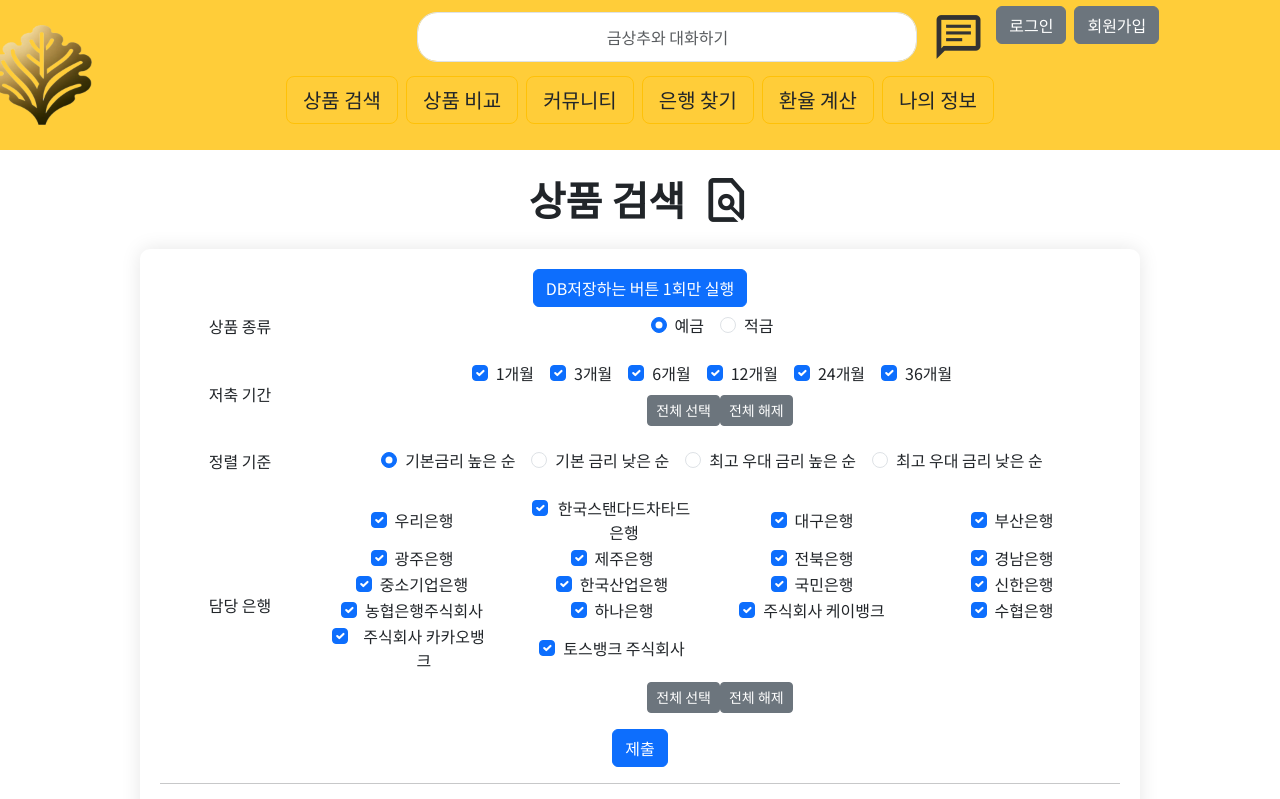
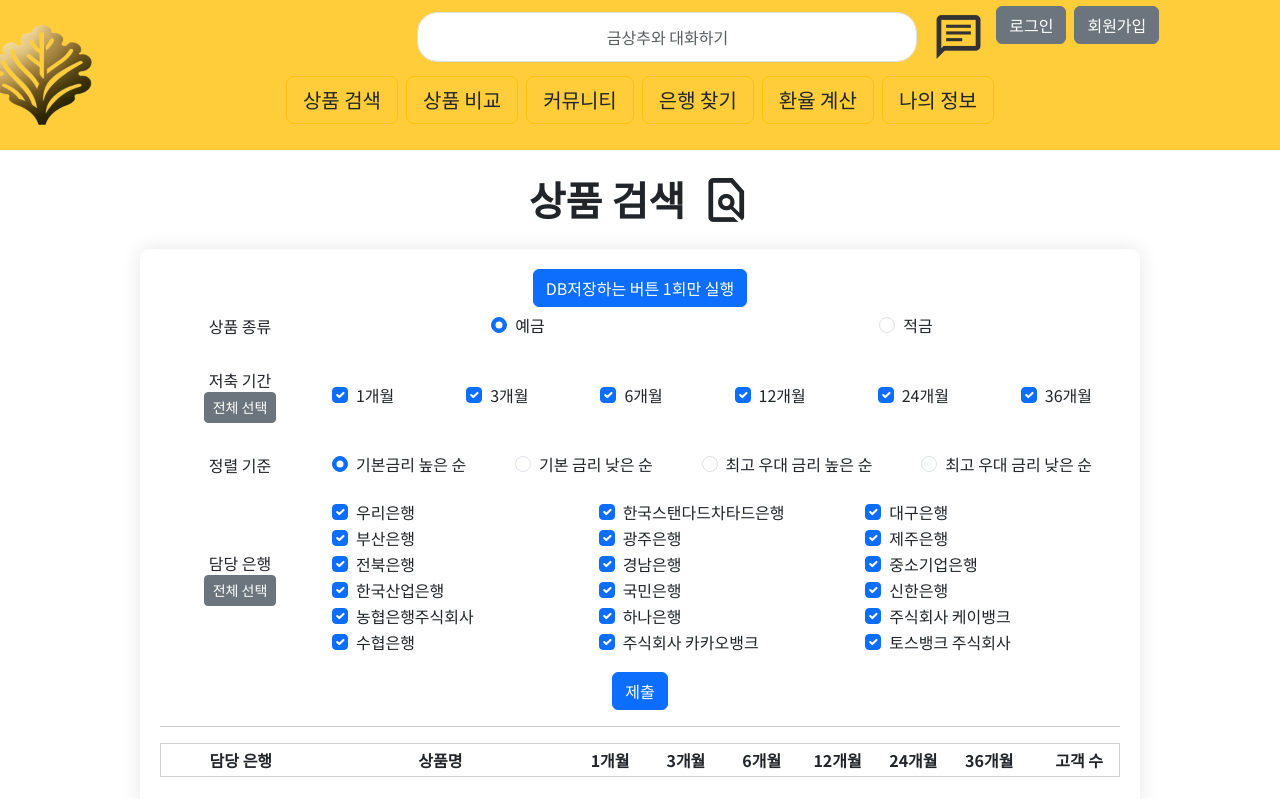
Before and after one commit to kimbok2/golden-lettuce, a Vue app in the folder front/: page /products in a window 1280 px wide. Shown: the top 799 px of the page. Built offline with nearby package versions, Linux system fonts and the light colour scheme.

Commit message:
가입/해지 시 confirm 창

```diff
--- a/front/src/views/ProductCompare/DepositCompareView.vue
+++ b/front/src/views/ProductCompare/DepositCompareView.vue
@@ -1,11 +1,19 @@
 <template>
-  <div>
+  <div class="container mt-4">
     <h3>
       예금 희망 기간 :
       {{ depositPeriod ? depositPeriod + "개월" : "희망 기간을 입력해주세요." }}
     </h3>
-    <label for="term">희망 기간 선택 : </label>
-    <select id="term" v-model="depositPeriod">
+    <div class="form-group row align-items-center">
+      <label for="term" class="col-sm-2 offset-3 col-form-label"
+        >희망 기간 선택 :</label
+      >
+      <div class="col-sm-3">
+        <select
+          id="term"
+          v-model="depositPeriod"
+          class="form-select form-select-sm"
+        >
           <option value="1">1개월</option>
           <option value="3">3개월</option>
           <option value="6">6개월</option>
@@ -13,8 +21,9 @@
           <option value="24">24개월</option>
           <option value="36">36개월</option>
         </select>
+      </div>
+    </div>
 
-    <div>
     <div class="container">
       <div class="row bg-light">
         <div class="col-2 font-weight-bold border-col">상품명</div>
@@ -48,19 +57,14 @@
               : "최고 한도 없음"
           }}
         </div>
-          <div
-            :class="['col-2 border-col', getRateClass(deposit, 'intr_rate')]"
-          >
+        <div :class="['col-2 border-col', getRateClass(deposit, 'intr_rate')]">
           {{ getInterestRate(deposit, "intr_rate") }}
         </div>
-          <div
-            :class="['col-2 border-col', getRateClass(deposit, 'intr_rate2')]"
-          >
+        <div :class="['col-2 border-col', getRateClass(deposit, 'intr_rate2')]">
           {{ getInterestRate(deposit, "intr_rate2") }}
         </div>
         <div class="col-2 border-col">
           {{ getInterestRate(deposit, "intr_rate_type_nm") }}
-          </div>
         </div>
       </div>
     </div>
@@ -148,11 +152,6 @@ const getRateClass = (deposit, field) => {
   background-color: #f8f9fa;
 }
 
-.py-2 {
-  padding-top: 0.5rem;
-  padding-bottom: 0.5rem;
-}
-
 .text-success {
   color: green;
   font-weight: bolder;
--- a/front/src/views/ProductCompare/ProductCompareView.vue
+++ b/front/src/views/ProductCompare/ProductCompareView.vue
@@ -7,7 +7,11 @@
     <div class="compare-container mt-4">
       <ul class="nav nav-tabs">
         <li class="nav-item">
-          <RouterLink class="nav-link" :class="{ active: $route.name === 'compare' }" :to="{ name: 'compare' }">
+          <RouterLink
+            class="nav-link"
+            :class="{ active: $route.name === 'compare' }"
+            :to="{ name: 'compare' }"
+          >
             예금 비교
           </RouterLink>
         </li>
@@ -29,36 +33,31 @@
 </template>
 
 <script setup>
-import { ref, watch, onMounted } from 'vue'
-import { useUserStore } from '@/stores/user'
-import { useRoute } from 'vue-router'
+import { ref, watch, onMounted } from "vue";
+import { useUserStore } from "@/stores/user";
+import { useRoute } from "vue-router";
 
-const user = ref(null)
-const store = useUserStore()
-const route = useRoute()
-const depositPeriod = ref(null)
+const user = ref(null);
+const store = useUserStore();
+const route = useRoute();
+const depositPeriod = ref(null);
 
 const fetchUserInfo = async () => {
-  await store.getUserInfo()
-  user.value = store.userInfo
-  depositPeriod.value = user.value.deposit_period
-}
+  await store.getUserInfo();
+  user.value = store.userInfo;
+  depositPeriod.value = user.value.deposit_period;
+};
 
 onMounted(async () => {
-  await fetchUserInfo()
-})
+  await fetchUserInfo();
+});
 
 watch(
   () => route.path,
   async () => {
-    await fetchUserInfo()
+    await fetchUserInfo();
   }
-)
-
-const formatNumber = (value) => {
-  if (typeof value !== 'number') return '최고 한도 없음'
-  return new Intl.NumberFormat().format(value)
-}
+);
 </script>
 
 <style scoped>
--- a/front/src/views/ProductCompare/SavingCompareView.vue
+++ b/front/src/views/ProductCompare/SavingCompareView.vue
@@ -4,8 +4,16 @@
       적금 희망 기간 :
       {{ savingPeriod ? savingPeriod + "개월" : "희망 기간을 입력해주세요." }}
     </h3>
-    <label for="term">희망 기간 선택 : </label>
-    <select id="term" v-model="savingPeriod">
+    <div class="form-group row align-items-center">
+      <label for="term" class="col-sm-2 offset-3 col-form-label"
+        >희망 기간 선택 :
+      </label>
+      <div class="col-sm-3">
+        <select
+          id="term"
+          v-model="savingPeriod"
+          class="form-select form-select-sm"
+        >
           <option value="1">1개월</option>
           <option value="3">3개월</option>
           <option value="6">6개월</option>
@@ -13,6 +21,8 @@
           <option value="24">24개월</option>
           <option value="36">36개월</option>
         </select>
+      </div>
+    </div>
 
     <div>
       <div class="container">
--- a/front/src/views/ProductList/ProductDetailView.vue
+++ b/front/src/views/ProductList/ProductDetailView.vue
@@ -5,7 +5,7 @@
         <h4 class="card-title">{{ product.fin_prdt_nm }}</h4>
         <div class="d-flex justify-content-between align-items-center mb-3">
           <span class="badge bg-secondary"
-            >가입자 수 {{ product.join_user_count }}명</span
+            >가입자 수 : {{ product.join_user_count }}명</span
           >
           <div>
             <button
@@ -162,6 +162,13 @@ const formatNumber = (value) => {
 };
 
 const joinProduct = (apiMethod) => {
+  const joinOrNot = ref(null);
+  if (apiMethod === "post") {
+    joinOrNot.value = window.confirm("가입하시겠습니까?");
+  } else {
+    joinOrNot.value = window.confirm("정말 해지하시겠습니까?");
+  }
+  if (joinOrNot.value === true) {
     axios({
       method: apiMethod,
       url: `${store.API_URL}/finances/join_${productType.value}/${productId.value}/`,
@@ -170,12 +177,18 @@ const joinProduct = (apiMethod) => {
       },
     })
       .then((res) => {
+        if (apiMethod === "post") {
+          alert("성공적으로 가입되었습니다.");
+        } else {
+          alert("해지되었습니다.");
+        }
         console.log("가입/해지");
         fetchProduct(); // 업데이트 후 데이터를 다시 가져옴
       })
       .catch((err) => {
         console.log(err);
       });
+  }
 };
 
 const compareProduct = (apiMethod) => {
@@ -249,18 +262,20 @@ const formattedEndDate = (date) => {
   display: flex;
   justify-content: space-between;
   border-bottom: 1px solid #e2e2e2;
-  padding: 0.5rem 0;
+  align-items: center;
+  padding: 12px 0;
 }
 
 .detail-title {
   flex: 1;
-  font-weight: bold;
+
+  margin: 8px 0;
 }
 
 .detail-content {
   flex: 2;
+  margin: 8px 0;
 }
-
 .table {
   margin-top: 1rem;
 }
--- a/front/src/views/ProductList/ProductSearchView.vue
+++ b/front/src/views/ProductList/ProductSearchView.vue
@@ -8,7 +8,7 @@
         <!-- 상품 종류 -->
         <div class="form-group row mb-3">
           <label class="col-sm-2 col-form-label">상품 종류</label>
-          <div class="col-sm-10">
+          <div class="col-sm-10 d-flex justify-content-around">
             <div class="form-check form-check-inline">
               <input
                 class="form-check-input"
@@ -36,8 +36,18 @@
 
         <!-- 저축 기간 -->
         <div class="form-group row mb-3">
-          <label class="col-sm-2 col-form-label">저축 기간</label>
-          <div class="col-sm-10">
+          <label class="col-sm-2 col-form-label"
+            >저축 기간
+            <br />
+            <button
+              type="button"
+              class="btn btn-secondary btn-sm"
+              @click="selectAllPeriods"
+            >
+              전체 선택
+            </button>
+          </label>
+          <div class="col-sm-10 d-flex justify-content-between">
             <div class="form-check form-check-inline">
               <input
                 class="form-check-input"
@@ -104,29 +114,13 @@
               />
               <label class="form-check-label" for="per36"> 36개월 </label>
             </div>
-            <div class="mt-2">
-              <button
-                type="button"
-                class="btn btn-secondary btn-sm"
-                @click="selectAllPeriods"
-              >
-                전체 선택
-              </button>
-              <button
-                type="button"
-                class="btn btn-secondary btn-sm"
-                @click="deselectAllPeriods"
-              >
-                전체 해제
-              </button>
-            </div>
           </div>
         </div>
 
         <!-- 정렬 기준 -->
         <div class="form-group row mb-3">
           <label class="col-sm-2 col-form-label">정렬 기준</label>
-          <div class="col-sm-10">
+          <div class="col-sm-10 d-flex justify-content-between">
             <div class="form-check form-check-inline">
               <input
                 class="form-check-input"
@@ -184,11 +178,21 @@
 
         <!-- 담당 은행 -->
         <div class="form-group row mb-3">
-          <label class="col-sm-2 col-form-label">담당 은행</label>
+          <label class="col-sm-2 col-form-label"
+            >담당 은행
+            <br />
+            <button
+              type="button"
+              class="btn btn-secondary btn-sm"
+              @click="selectAllBanks"
+            >
+              전체 선택
+            </button></label
+          >
           <div class="col-sm-10">
             <div class="row">
               <div
-                class="col-6 col-md-4 col-lg-3"
+                class="col-6 col-md-4 col-lg-4 d-flex"
                 v-for="bank in banks"
                 :key="bank.id"
               >
@@ -206,25 +210,8 @@
                 </div>
               </div>
             </div>
-            <div class="mt-2">
-              <button
-                type="button"
-                class="btn btn-secondary btn-sm"
-                @click="selectAllBanks"
-              >
-                전체 선택
-              </button>
-              <button
-                type="button"
-                class="btn btn-secondary btn-sm"
-                @click="deselectAllBanks"
-              >
-                전체 해제
-              </button>
-            </div>
           </div>
         </div>
-
         <button type="submit" class="btn btn-primary">제출</button>
       </form>
     </div>
@@ -233,11 +220,8 @@
     <!-- 검색 결과 -->
     <div>
       <ul class="text-start ps-0 text-center">
-        <li class="card rounded-0">
+        <li class="card rounded-0 py-1">
           <div class="row m-0">
-            <div class="col-1">
-              <b>공시<br />기준월</b>
-            </div>
             <div class="col-2"><b>담당 은행</b></div>
             <div class="col-3"><b>상품명</b></div>
             <div class="col-6">
@@ -250,15 +234,15 @@
                 <div class="col-2"><b>36개월</b></div>
               </div>
             </div>
+            <div class="col-1">
+              <b>고객 수</b>
+            </div>
           </div>
         </li>
         <div v-if="products">
           <div v-for="product in products" :key="product.id">
             <li class="card border border-0 border-bottom rounded-0">
               <div class="row m-0">
-                <div class="col-1">
-                  {{ product.dcls_month }}
-                </div>
                 <div class="col-2">{{ product.kor_co_nm }}</div>
 
                 <div class="col-3">
@@ -299,6 +283,7 @@
                     </div>
                   </div>
                 </div>
+                <div class="col-1">{{ product.join_user_count }} 명</div>
               </div>
             </li>
           </div>
@@ -349,15 +334,22 @@ const banks = [
 ];
 
 const selectAllPeriods = () => {
-  selectedPeriods.value = ["1", "3", "6", "12", "24", "36"];
-};
+  if (selectedPeriods.value.length !== 6) {
+    // 모두 선택된 것이 아니라면
 
-const deselectAllPeriods = () => {
-  selectedPeriods.value = [];
+    selectedPeriods.value = ["1", "3", "6", "12", "24", "36"];
+  } else {
+    selectedPeriods.value = [];
+  }
 };
 
 const selectAllBanks = () => {
-  bankIds.value = banks.map((bank) => bank.name);
+  if (bankIds.value.length !== 18) {
+    // 하나라도 선택되지 않은게 있다면 전체 선택
+    bankIds.value = banks.map((bank) => bank.name);
+  } else {
+    bankIds.value = [];
+  }
 };
 
 const deselectAllBanks = () => {
```
Lines whose indentation alone changed are shown as unchanged.
